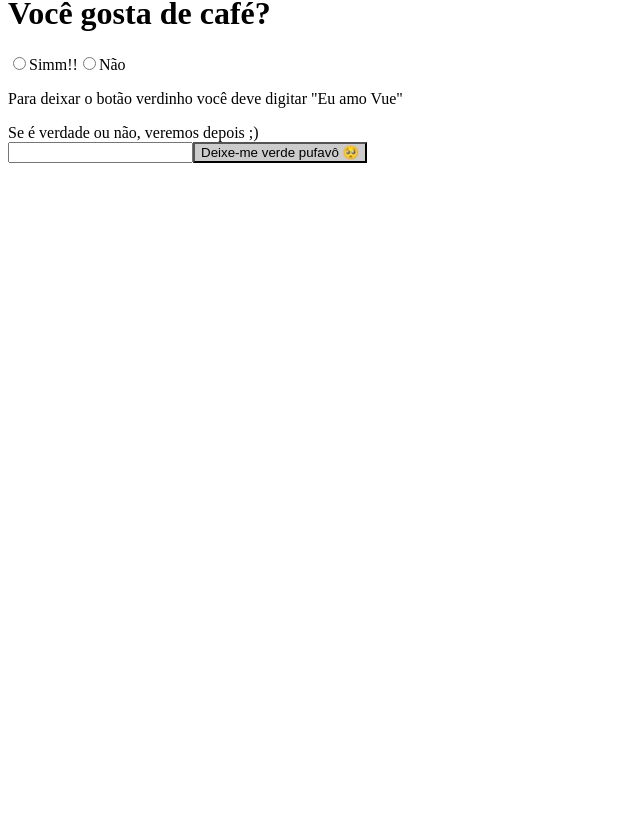
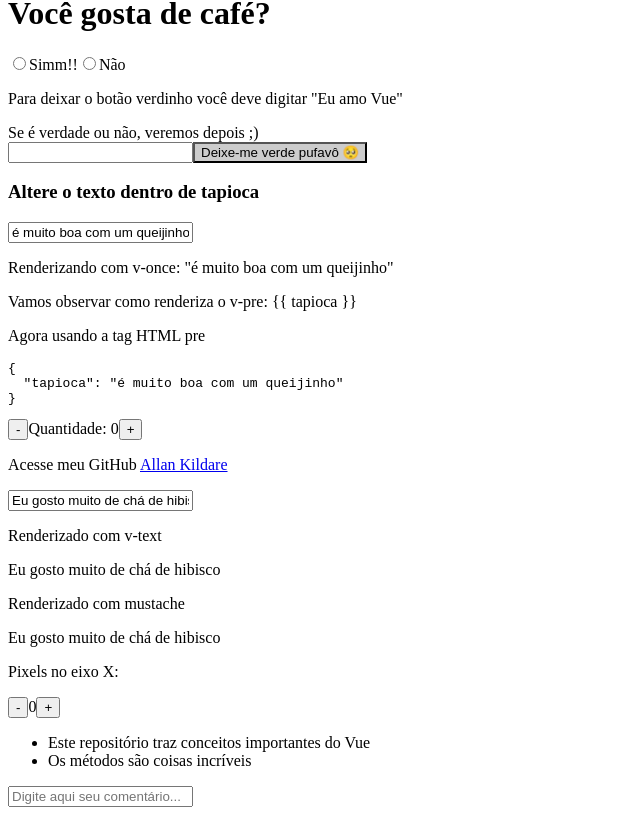
Before and after one commit to allankildare/estudos-vue, a Vue app: page / in a window 1280 px wide. Shown: the part 216-1031 px from the top of the page, without its empty margins (0-640 px from the left). Before the commit the page ends 800 px from the top, so only its background shows below. Built offline with nearby package versions, Linux system fonts and the light colour scheme.

Commit message:
feat: adding rest of directives components and new of Vue methods

```diff
--- a/src/App.vue
+++ b/src/App.vue
@@ -4,6 +4,12 @@
     <vModel />
     <vIf />
     <vBind />
+    <vPreAndvOnce />
+    <vOn />
+    <vHTML />
+    <vText />
+    <methods-vue />
+    <comments />
   </div>
 </template>
 
@@ -12,6 +18,12 @@ import vFor from './components/directives/vFor.vue'
 import vModel from './components/directives/vModel.vue'
 import vIf from './components/directives/vIf.vue'
 import vBind from './components/directives/vBind.vue'
+import vPreAndvOnce from './components/directives/vPreAndvOnce.vue'
+import vOn from './components/directives/vOn.vue'
+import vHTML from './components/directives/vHTML.vue'
+import vText from './components/directives/vText.vue'
+import methodsVue from './components/methods-computed-props-and-watchers/methods.vue'
+import comments from './components/methods-computed-props-and-watchers/comments.vue'
 
 export default {
   name: 'App',
@@ -19,7 +31,13 @@ export default {
     vFor,
     vModel,
     vIf,
-    vBind
+    vBind,
+    vPreAndvOnce,
+    vOn,
+    vHTML,
+    vText,
+    methodsVue,
+    comments
   }
 }
 </script>
```
